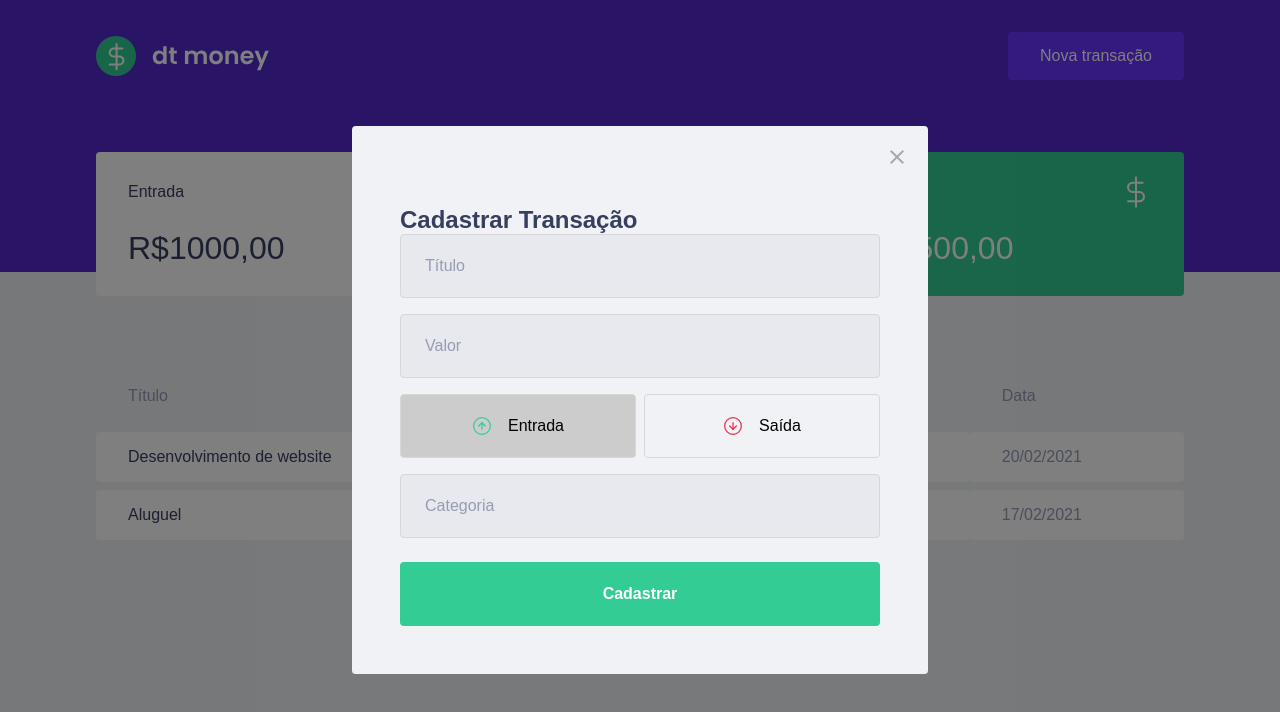
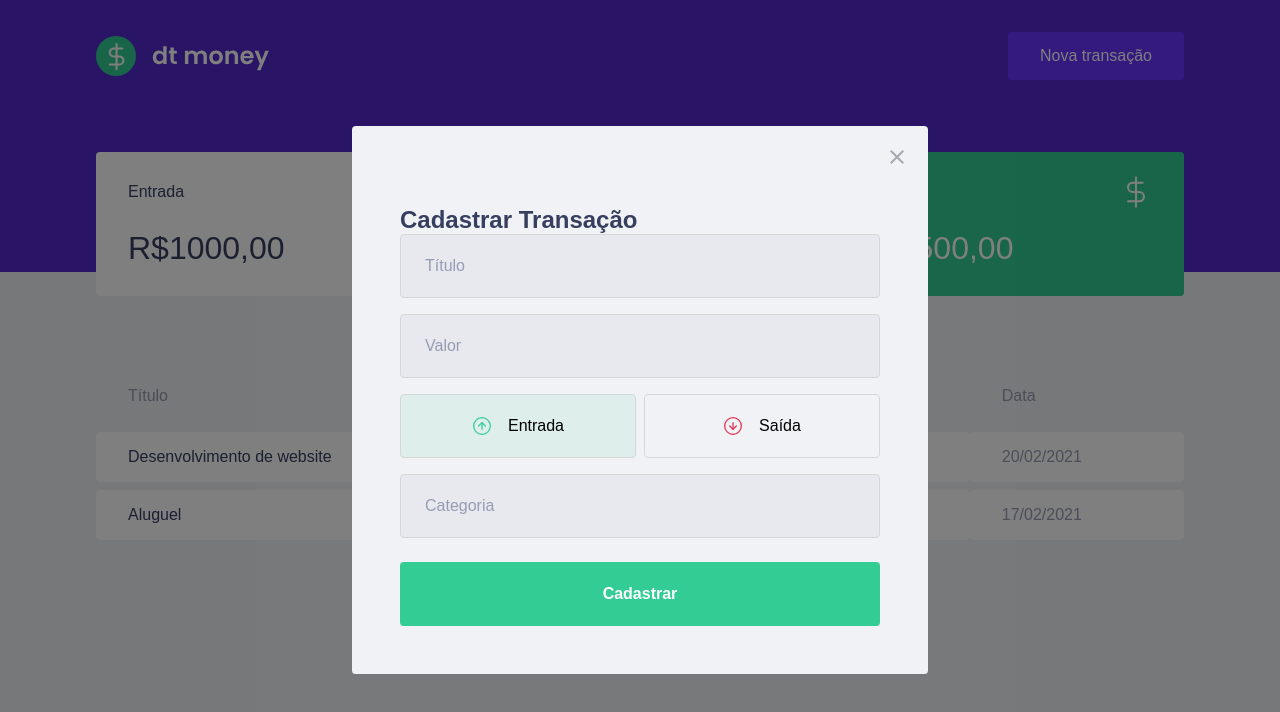
Before and after one commit to LuanLeiteLeao/02-dtmoney, a React (Create React App) app: page / in a window 1280 px wide. Both pictures are taken after a click on the button "Nova transação". Shown: the top 712 px of the page. Built offline with nearby package versions, Linux system fonts and the light colour scheme; no server answers; what miragejs would draw is missing.

Commit message:
:construction_worker: set colors on button click

```diff
--- a/src/components/NewTransactionModal/index.tsx
+++ b/src/components/NewTransactionModal/index.tsx
@@ -33,11 +33,11 @@
                 <input type="number" placeholder="Valor" />
 
                 <TransactionTypeContainer>
-                    <RadioBox type="button" onClick={()=>setType("deposit")} isActive={type ==='deposit'}>
+                    <RadioBox type="button" onClick={()=>setType("deposit")} isActive={type ==='deposit'} activeColor="green">
                         <img src={incomeImg} alt="Entrada" />
                         <span>Entrada</span>
                     </RadioBox>
-                    <RadioBox type="button" onClick={()=>setType("withdraw")} isActive={type ==='withdraw'}>
+                    <RadioBox type="button" onClick={()=>setType("withdraw")} isActive={type ==='withdraw'} activeColor="red">
                         <img src={outcomeImg} alt="Saída" />
                         <span>Saída</span>
                     </RadioBox>
--- a/src/components/NewTransactionModal/styles.ts
+++ b/src/components/NewTransactionModal/styles.ts
@@ -1,5 +1,5 @@
 import styled from "styled-components"
-import { darken } from "polished"
+import { darken, transparentize } from "polished"
 
 export const ContainerForm = styled.form`
     h2{
@@ -61,6 +61,12 @@
 `
 interface RadioBoxProps {
     isActive: boolean;
+    activeColor:"red"|'green';
+}
+
+const colors =  {
+    green:'#33cc92',
+    red:'#e52e4d'
 }
 
 export const RadioBox = styled.button<RadioBoxProps>`
@@ -69,7 +75,9 @@
     border: 1px solid #d7d7d7;
     border-radius: 0.25rem;
 
-    background:${(props) => props.isActive ? '#ccc': 'transparent'};
+    background:${(props) => props.isActive ?
+    transparentize(0.9, colors[props.activeColor]):
+    'transparent'};
 
     display: flex;
     align-items: center;
```
